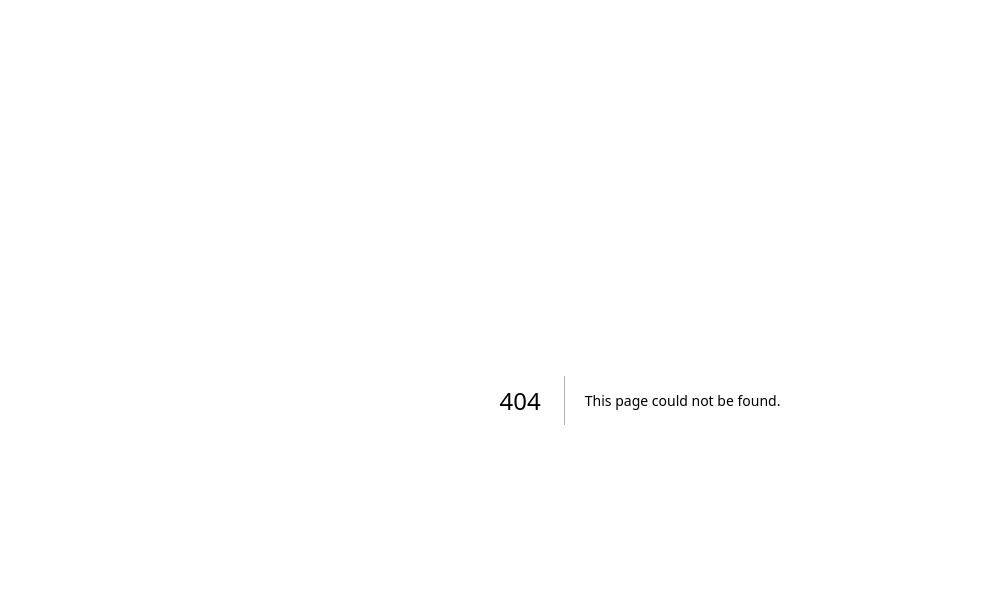
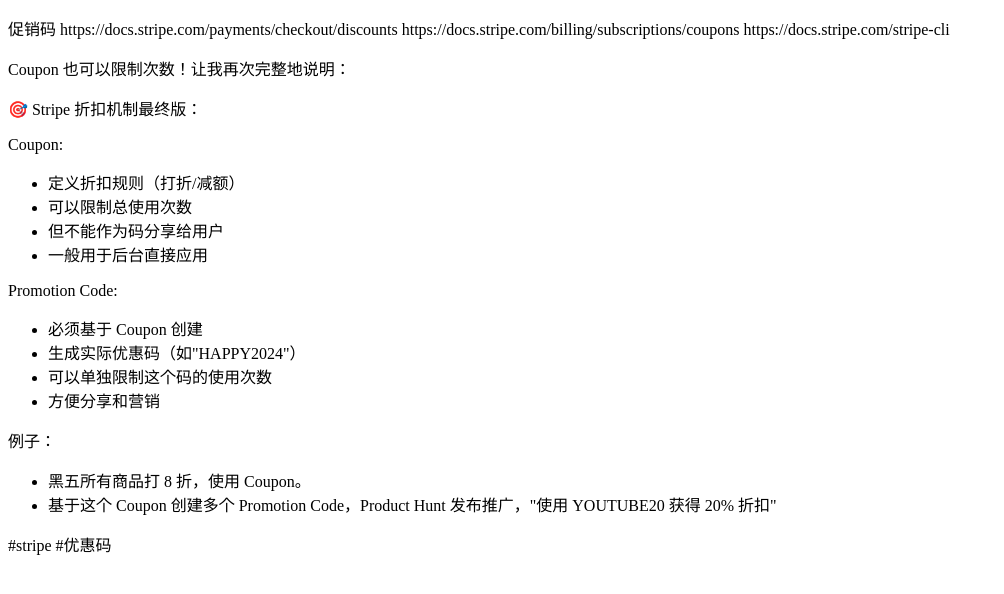
Before and after one commit to luobogor/mvpai-book, a Next.js app: page /zh/stripe-coupon in a window 1280 px wide. Before the commit this address had no page. Shown: the top 594 px of the page, without its empty margins (0-1004 px from the left). Built offline with nearby package versions, Linux system fonts and the light colour scheme.

Commit message:
feat: update payment

```diff
--- a/pages/zh/about.mdx
+++ b/pages/zh/about.mdx
@@ -1,2 +1,5 @@
 # 关于
-About this page
+为什么写小册子：
+1. 用户可能对模板的技术栈不熟悉，需要一个快速入门教程
+2. 记录开发过程遇到的问题，沉淀知识
+3. 为产品做宣传
--- /dev/null
+++ b/pages/zh/stripe-coupon.mdx
@@ -0,0 +1,26 @@
+促销码
+https://docs.stripe.com/payments/checkout/discounts
+https://docs.stripe.com/billing/subscriptions/coupons
+https://docs.stripe.com/stripe-cli
+
+Coupon 也可以限制次数！让我再次完整地说明：
+
+🎯 Stripe 折扣机制最终版：
+
+Coupon:
+- 定义折扣规则（打折/减额）
+- 可以限制总使用次数
+- 但不能作为码分享给用户
+- 一般用于后台直接应用
+
+Promotion Code:
+- 必须基于 Coupon 创建
+- 生成实际优惠码（如"HAPPY2024"）
+- 可以单独限制这个码的使用次数
+- 方便分享和营销
+
+例子：
+- 黑五所有商品打 8 折，使用 Coupon。
+- 基于这个 Coupon 创建多个 Promotion Code，Product Hunt 发布推广，"使用 YOUTUBE20 获得 20% 折扣"
+
+#stripe #优惠码
```
Also changed, not shown: pages/zh/stripe-payment.mdx (added, +13 -0 lines), pages/zh/stripe-subscription.mdx (added, +29 -0 lines), public/images/payment-1.png (added), public/images/payment-2.png (added).
